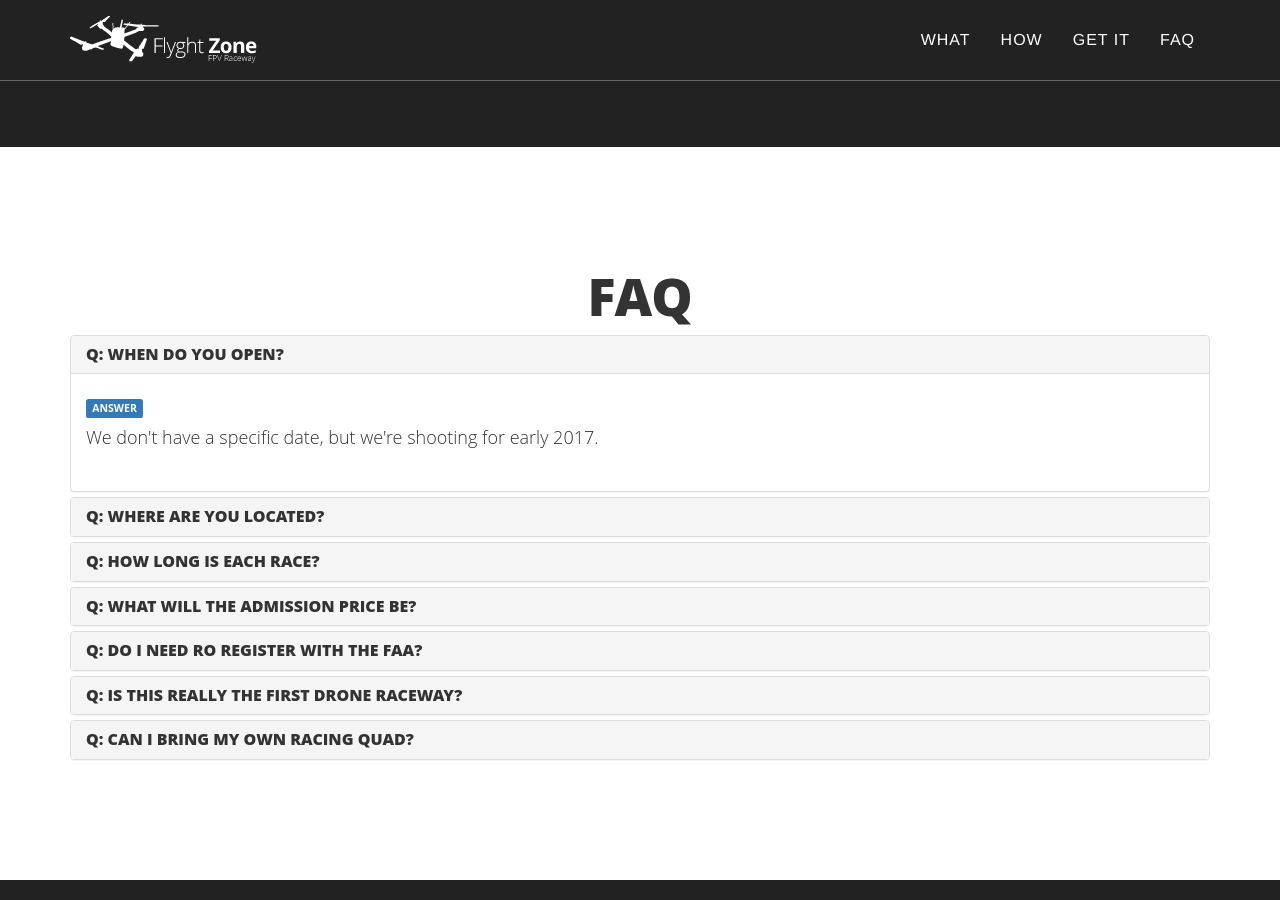
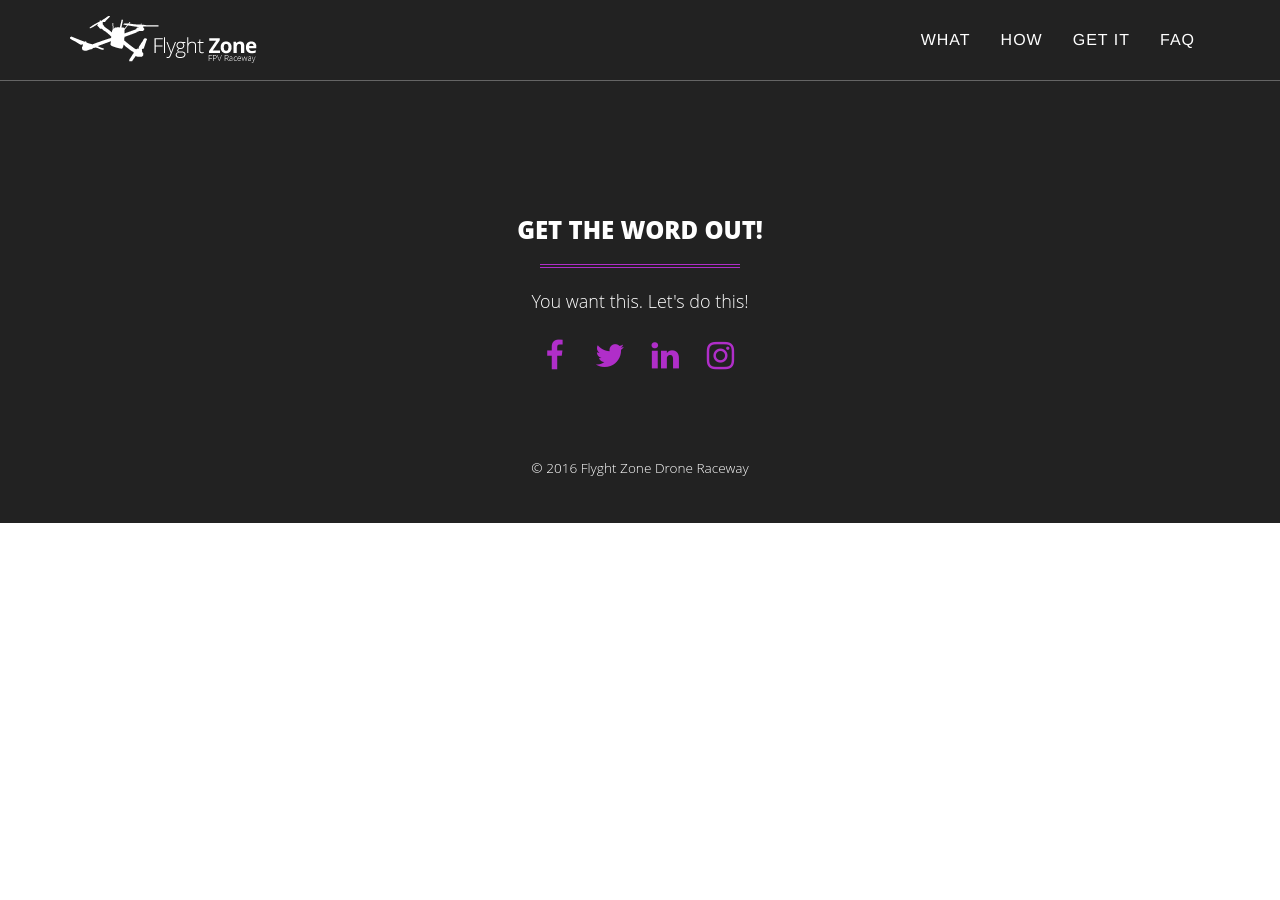
Before and after one commit to droneraceways/flyght-zone-blog, a Jekyll site: the page built from index.md, in a window 1280 px wide and 900 px high, scrolled down 3186 px. Built offline with Jekyll 4.4.1, drawn with Linux system fonts in a browser that asks for light colours; nearby versions of some CDN libraries; after the commit the page ends 3709 px from its top, so only the background shows below that.

Commit message:
remove faq markup from home.

```diff
--- a/_layouts/home.html
+++ b/_layouts/home.html
@@ -281,113 +281,6 @@
   </div>
 </section>
 
-<section id="faq">
-  <div class="container">
-    <h1 class="text-center">FAQ</h1>
-    <div class="panel-group" id="accordion" role="tablist" aria-multiselectable="true">
-      <div class="panel panel-default ">
-        <div class="panel-heading" role="tab">
-          <h4 class="panel-title">
-            <a role="button" data-toggle="collapse" data-parent="#accordion" href="/#question1" aria-expanded="true" aria-controls="question1">Q: When do you open?</a>
-          </h4>
-        </div>
-        <div id="question1" class="panel-collapse collapse in">
-          <div class="panel-body">
-            <h5><span class="label label-primary">Answer</span></h5>
-            <p>We don't have a specific date, but we're shooting for early 2017.</p>
-          </div>
-        </div>
-      </div>
-
-      <div class="panel panel-default ">
-        <div class="panel-heading" role="tab">
-          <h4 class="panel-title">
-            <a role="button" data-toggle="collapse" data-parent="#accordion" href="/#question3" aria-expanded="true" aria-controls="question3">Q: Where are you located?</a>
-          </h4>
-        </div>
-        <div id="question3" class="panel-collapse collapse">
-          <div class="panel-body">
-            <h5><span class="label label-primary">Answer</span></h5>
-            <p>We're looking for the right location in the Greater Chattanooga Area. If you know the owner of a vacant warehouse and are able to introduce us, get in touch!</p>
-          </div>
-        </div>
-      </div>
-
-      <div class="panel panel-default ">
-        <div class="panel-heading" role="tab">
-          <h4 class="panel-title">
-            <a role="button" data-toggle="collapse" data-parent="#accordion" href="/#question2" aria-expanded="true" aria-controls="question2">Q: How long is each race?</a>
-          </h4>
-        </div>
-        <div id="question2" class="panel-collapse collapse">
-          <div class="panel-body">
-            <h5><span class="label label-primary">Answer</span></h5>
-            <p>The format will be similar to a stand-alone go-kart raceway. Each race will have about 8 competing racers doing multiple laps, with the races finishing somewhere around 3 minutes in total.</p>
-          </div>
-        </div>
-      </div>
-
-      <div class="panel panel-default">
-        <div class="panel-heading" role="tab">
-          <h4 class="panel-title">
-            <a role="button" data-toggle="collapse" data-parent="#accordion" href="/#question0" aria-expanded="true" aria-controls="question0">Q: What will the admission price be?</a>
-          </h4>
-        </div>
-        <div id="question0" class="panel-collapse collapse" role="tabpanel" aria-label="">
-          <div class="panel-body">
-            <h5><span class="label label-primary">Answer</span></h5>
-            <p>Admission options will vary, but basically it will likely be $60 per person for first-time visits, which <strong>will include hands-on flight training and 3 races</strong>. Single race admissions will float around $15. There will be various discount, bulk, and coupon opportunities available.</p>
-          </div>
-        </div>
-      </div>
-
-      <div class="panel panel-default ">
-        <div class="panel-heading" role="tab">
-          <h4 class="panel-title">
-            <a role="button" data-toggle="collapse" data-parent="#accordion" href="/#question4" aria-expanded="true" aria-controls="question4">Q: Do I need ro register with the FAA?</a>
-          </h4>
-        </div>
-        <div id="question4" class="panel-collapse collapse">
-          <div class="panel-body">
-            <h5><span class="label label-primary">Answer</span></h5>
-            <p>No, FAA regulations do not affect our patrons while using our drones inside our enclosed raceway.</p>
-            <p>If you plan to purchase and use your own drone outdoors, then you must register with the FAA <a href="https://registermyuas.faa.gov/" target="_blank">here</a>.</p>
-          </div>
-        </div>
-      </div>
-
-      <div class="panel panel-default ">
-        <div class="panel-heading" role="tab">
-          <h4 class="panel-title">
-            <a role="button" data-toggle="collapse" data-parent="#accordion" href="/#question5" aria-expanded="true" aria-controls="question5">Q: Is this really the first drone raceway?</a>
-          </h4>
-        </div>
-        <div id="question5" class="panel-collapse collapse">
-          <div class="panel-body">
-            <h5><span class="label label-primary">Answer</span></h5>
-            <p>We think so. We’ve looked, and so far each one we’ve seen has been temporary events, or dedicated courses for DIY hobbyists with their own gear and experience. This is the first of it’s kind to cater specifically to non-hobbyists.</p>
-          </div>
-        </div>
-      </div>
-
-      <div class="panel panel-default ">
-        <div class="panel-heading" role="tab">
-          <h4 class="panel-title">
-            <a role="button" data-toggle="collapse" data-parent="#accordion" href="/#question6" aria-expanded="true" aria-controls="question6">Q: Can I bring my own racing quad?</a>
-          </h4>
-        </div>
-        <div id="question6" class="panel-collapse collapse">
-          <div class="panel-body">
-            <h5><span class="label label-primary">Answer</span></h5>
-            <p>Yes, but not initially. Early on, we won’t be able to accommodate BYOD (Bring Your Own Drone). BUT, we do plan to host league events and competitions in the future.</p>
-          </div>
-        </div>
-      </div>
-    </div>
-    <!--/panel-group-->
-  </div>
-</section>
-
 {% include footer.html %}
 
 <script src="//ajax.googleapis.com/ajax/libs/jquery/1.9.1/jquery.min.js"></script>
```
